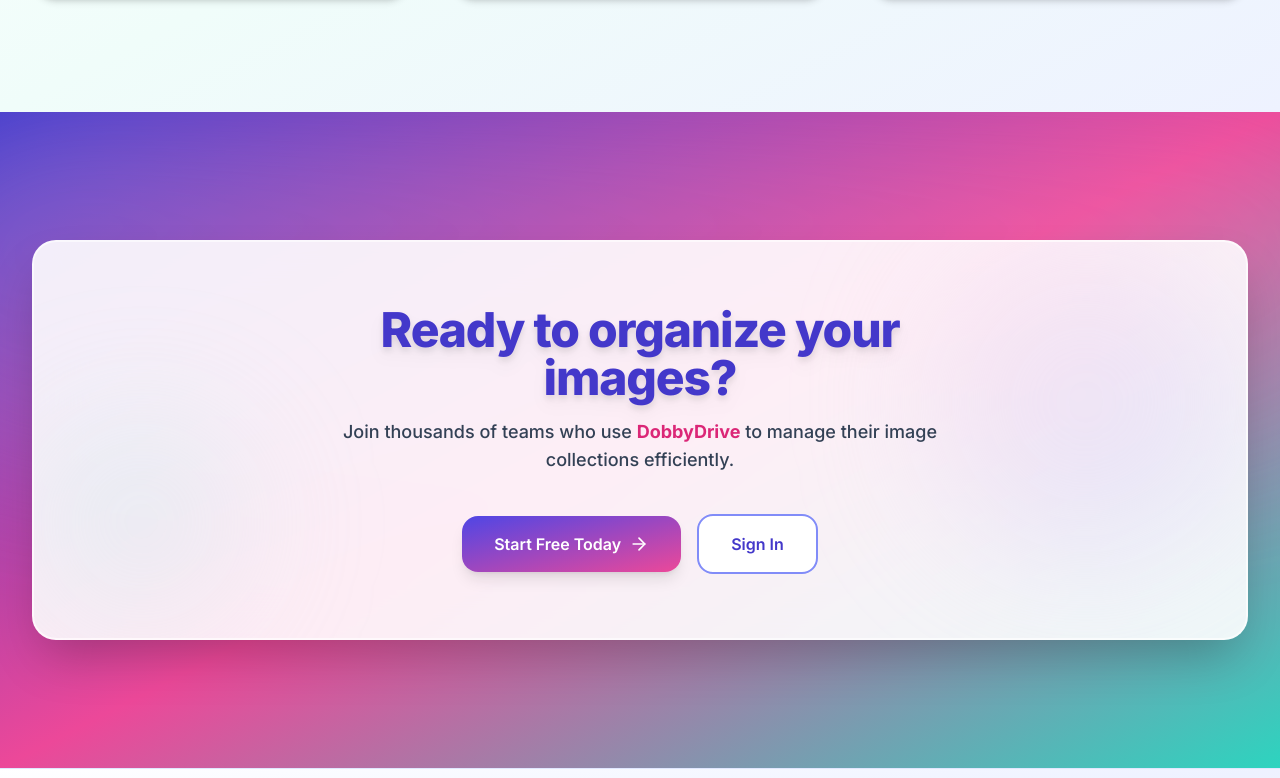
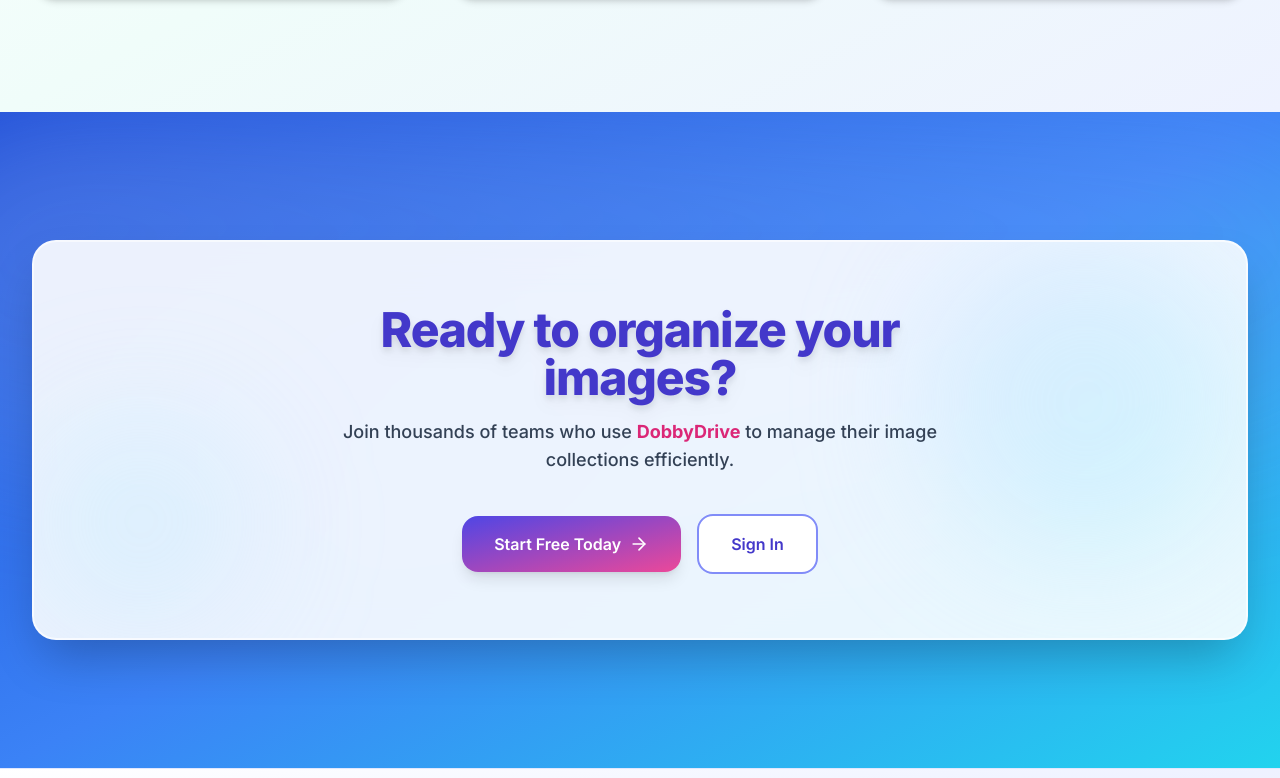
Before and after one commit to Snehaa244/Dobby, a React (Vite) app in the folder frontend/: page / in a window 1280 px wide. Shown: the part 3042-3820 px from the top of the page. Built offline with nearby package versions, Linux system fonts and the light colour scheme; no server answers.

Commit message:
feat: update CTA section gradient colors for improved visual appeal

```diff
--- a/frontend/src/components/Landing.jsx
+++ b/frontend/src/components/Landing.jsx
@@ -365,12 +365,12 @@ export default function Landing() {
       </section>
 
       {/* CTA Section */}
-      <section className="py-24 lg:py-32 bg-gradient-to-br from-indigo-700 via-pink-500 to-teal-400 relative overflow-hidden">
-        <div className="absolute top-0 left-1/2 -translate-x-1/2 w-[120vw] h-96 bg-gradient-to-br from-white/30 via-pink-200/20 to-indigo-200/10 rounded-full blur-3xl opacity-60" />
+      <section className="py-24 lg:py-32 bg-gradient-to-br from-blue-700 via-blue-500 to-cyan-400 relative overflow-hidden">
+        <div className="absolute top-0 left-1/2 -translate-x-1/2 w-[120vw] h-96 bg-gradient-to-br from-white/30 via-blue-200/20 to-cyan-200/10 rounded-full blur-3xl opacity-60" />
         <div className="mx-auto max-w-7xl px-4 sm:px-6 lg:px-8 relative z-10">
           <div className="relative overflow-hidden rounded-3xl bg-white/90 p-12 lg:p-16 shadow-2xl border-2 border-white/60 backdrop-blur-xl">
-            <div className="absolute top-0 right-0 w-80 h-80 bg-gradient-to-br from-pink-200/40 to-indigo-200/40 rounded-full blur-3xl" />
-            <div className="absolute bottom-0 left-0 w-56 h-56 bg-gradient-to-br from-teal-200/30 to-pink-200/20 rounded-full blur-3xl" />
+            <div className="absolute top-0 right-0 w-80 h-80 bg-gradient-to-br from-blue-200/40 to-cyan-200/40 rounded-full blur-3xl" />
+            <div className="absolute bottom-0 left-0 w-56 h-56 bg-gradient-to-br from-cyan-200/30 to-blue-200/20 rounded-full blur-3xl" />
             <div className="relative text-center max-w-2xl mx-auto">
               <h2 className="text-4xl font-extrabold tracking-tight text-indigo-700 sm:text-5xl drop-shadow-lg">
                 Ready to organize your images?
```
